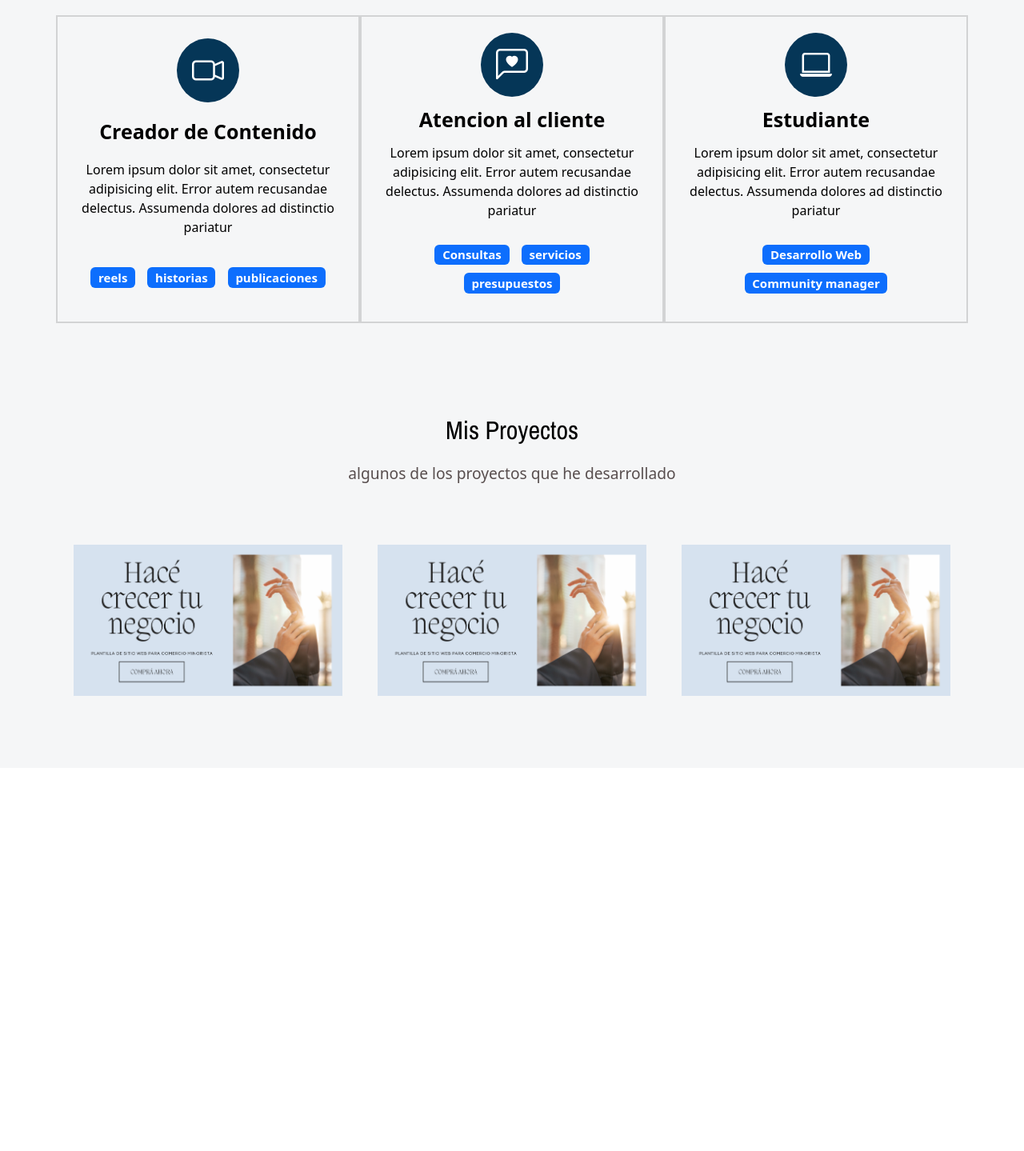
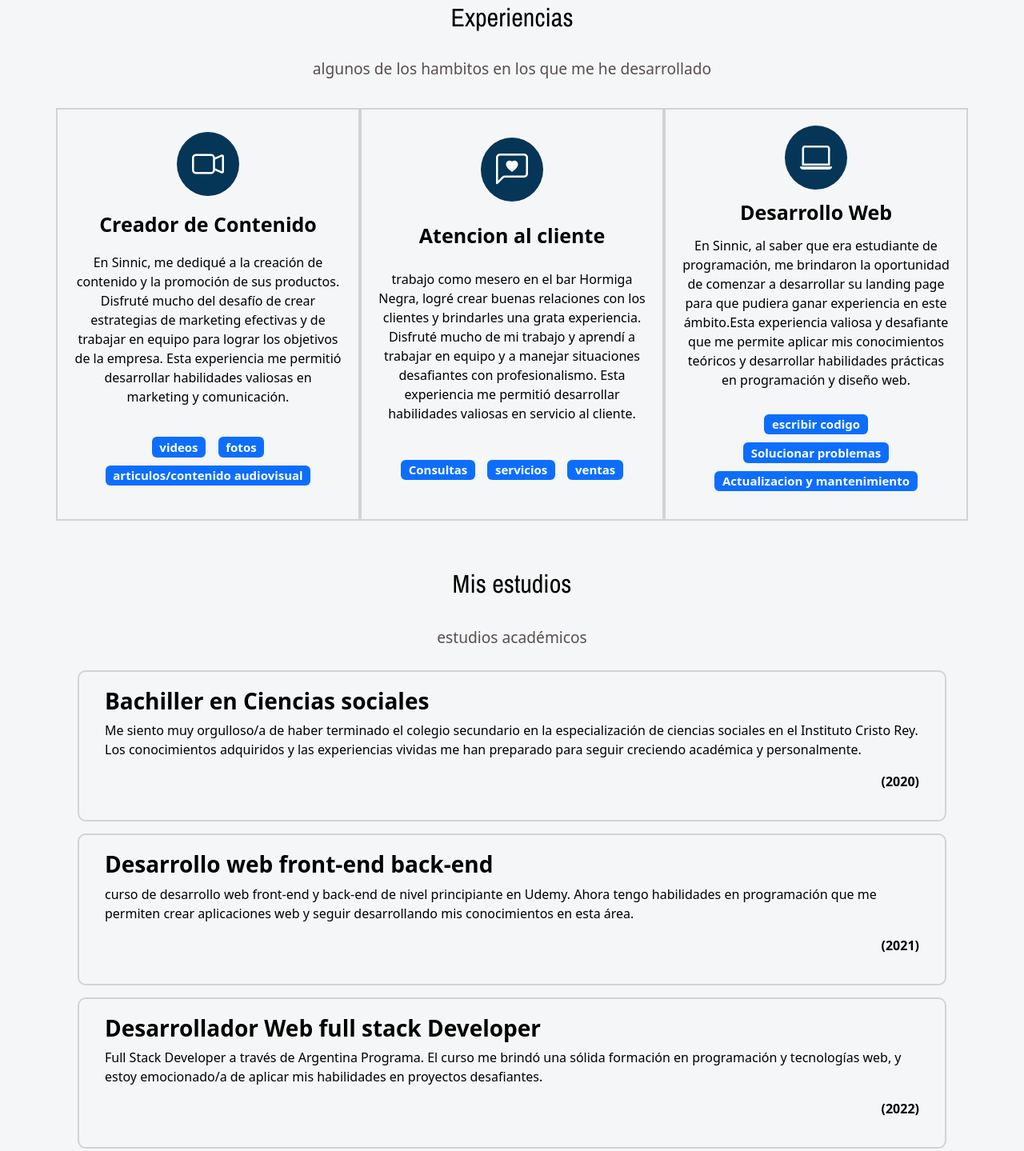
Before and after one commit to bartchutchurru/argprogramaFend, a plain HTML site: page index.html in a window 1280 px wide. Shown: the part 1100-2539 px from the top of the page at 80% size. Before the commit the page ends 2060 px from the top, so only its background shows below. Drawn offline with nearby package versions, Linux system fonts and the light colour scheme.

Commit message:
estudios

```diff
--- a/css/style.css
+++ b/css/style.css
@@ -11,17 +11,20 @@ h1 {
 }
 .seccion-titulo {
     font-size: 2rem;
-    padding: 15px 0;
+    padding-bottom: 15px;
     font-family:'Archivo Narrow', sans-serif ;
 }
 .seccion-descripcion {
     font-size: 1.2rem;
+    padding: 10px;
     color: #584e4e;
+    text-align: center;
 
 }
 
 .seccion-texto{
     font-size: 1.2rem;
+    padding: 15px  0 ;
 
 }
 .texto-negro {
@@ -41,6 +44,14 @@ h1 {
 .navbar-collapse {
     align-items: center;
     justify-content:space-between;
+}
+.navbar a {
+    font-size: 25px;
+
+}
+.navbar a {
+    font-size: 25px;
+
 }
 /* section hero*/
 .hero {
@@ -73,8 +84,8 @@ h1 {
     background-color: #f5f6f7;
 }
 .sobre-mi{
-    padding: 50px;
-    height: 400px;
+    padding: 20px;
+    height: 450px;
 
 }
 .sobre-mi .contenedor {
@@ -84,12 +95,13 @@ h1 {
 .img-perfil {
  width: 150px;
  border-radius: 50%;
- margin-top: -34%;
+ margin-top: -20%;
  border: solid black;
 
 }
 .seccion-texto {
     font-size: 1.2rem;
+
 
 }
 /*experiencia*/
@@ -97,7 +109,13 @@ h1 {
     padding: 40px 40px 60px 40px;
 
 }
+.experiencia h2 {
+    text-align: center;
+}
 
+.experiencia h2 {
+    text-align: center;
+}
 .experiencia .columna{
     padding: 20px;
     border: 2px solid #8080804d;
@@ -115,7 +133,7 @@ h1 {
 .contenedor-titulo {
     font-weight: bold;
     margin-bottom: 20px;
-    text-align: centerS;
+    text-align: center;
 }
 
 .exp-titulo {
@@ -138,6 +156,40 @@ h1 {
     padding: 10px 19px;
     border-radius: 50%;
 }
+/*estudios*/
+.estudios h3 {
+    font-size: 1,5rem;
+    font-weight: bold;
+
+}
+
+.estudios p {
+    font-size: 1,5rem;
+}
+
+.container-estudios{
+    border: 2px solid #8080804d;
+    border-radius: 10px;
+    padding: 20px;
+ transition:0.4s ease-in;
+ margin: 15px;
+}
+ .año {
+    text-align: end;
+    font-weight: bold;
+
+    }
+
+.container-estudios:hover{
+    background-color:#1b1b32;
+    border-radius: 20px;
+    color: #fff;
+    border-left: 6px solid blue;
+    border-bottom: 5px solid blue;
+
+}
+
+
 /*proyectos*/
 .proyectos-recientes {
     padding: 40px;
@@ -197,7 +249,11 @@ h1 {
 @media screen and (max-width:767px) {
     .navbar-brand {
         display: none;
+
+
     }
+
+
 
 }
 @media screen and (min-width:700px) {
@@ -205,3 +261,5 @@ h1 {
         max-width: 600px;
     }
 }
+
+/*animaciones*/
--- a/index.html
+++ b/index.html
@@ -68,54 +68,82 @@
         Desarrolador web full stack developer Jr.
       </h3>
       <p class="seccion-texto">
-        Lorem ipsum dolor sit amet consectetur adipisicing elit. Veniam voluptate odio deleniti enim corporis,
-        reiciendis cumque, quo fuga itaque recusandae labore s
+        ¡Hola y bienvenidos a mi Portafolio Web! Me llamo Bart Chutchurru, al igual que el personaje de Los Simpson. Soy un joven de 20 años que disfruta enfrentar desafíos y se adapta rápidamente a situaciones nuevas. Me encanta generar interacciones agradables con las personas y estoy emocionado de compartir más sobre mí y mi trabajo en esta página. ¡Gracias por visitar mi portafolio!
       </p>
     </div>
   </section>
 
   <section class="experiencia seccion-clara">
     <div class="contenedor-titulo">
-      <h2>Experiencias</h2>
+      <h2 class="seccion-titulo texto-negro">Experiencias</h2>
+      <h3 class="seccion-descripcion">algunos de los hambitos en los que me he desarrollado </h3>
     </div>
     <div class="container text-center">
       <div class="row">
         <div class="columna col-12 col-md-4">
           <i class="bi bi-camera-video"></i>
           <p class="exp-titulo">Creador de Contenido</p>
-          <p>Lorem ipsum dolor sit amet, consectetur adipisicing elit. Error autem recusandae delectus. Assumenda
-            dolores ad distinctio pariatur</p>
+          <p>En Sinnic, me dediqué a la creación de contenido y la promoción de sus productos. Disfruté mucho del desafío de crear estrategias de marketing efectivas y de trabajar en equipo para lograr los objetivos de la empresa. Esta experiencia me permitió desarrollar habilidades valiosas en marketing y comunicación.</p>
           <div class="badges-contenedor">
-            <span class="badge text-bg-primary">reels</span>
-            <span class="badge text-bg-primary">historias</span>
-            <span class="badge text-bg-primary">publicaciones</span>
+            <span class="badge text-bg-primary">videos</span>
+            <span class="badge text-bg-primary">fotos</span>
+            <span class="badge text-bg-primary">articulos/contenido audiovisual</span>
           </div>
         </div>
 
         <div class="columna col-12 col-md-4">
           <i class="bi bi-chat-left-heart"></i>
           <p class="exp-titulo">Atencion al cliente</p>
-          <p>Lorem ipsum dolor sit amet, consectetur adipisicing elit. Error autem recusandae delectus. Assumenda
-            dolores ad distinctio pariatur</p>
+          <p>trabajo como mesero en el bar Hormiga Negra, logré crear buenas relaciones con los clientes y brindarles una grata experiencia. Disfruté mucho de mi trabajo y aprendí a trabajar en equipo y a manejar situaciones desafiantes con profesionalismo. Esta experiencia me permitió desarrollar habilidades valiosas en servicio al cliente.</p>
           <div class="badges-contenedor">
             <span class="badge text-bg-primary">Consultas</span>
             <span class="badge text-bg-primary">servicios</span>
-            <span class="badge text-bg-primary">presupuestos</span>
+            <span class="badge text-bg-primary">ventas</span>
           </div>
         </div>
 
         <div class="columna col-12 col-md-4">
           <i class="bi bi-laptop"></i>
-          <p class="exp-titulo">Estudiante</p>
-          <p>Lorem ipsum dolor sit amet, consectetur adipisicing elit. Error autem recusandae delectus. Assumenda
-            dolores ad distinctio pariatur</p>
+          <p class="exp-titulo">Desarrollo Web</p>
+          <p>En Sinnic, al saber que era estudiante de programación, me brindaron la oportunidad de comenzar a desarrollar su landing page para que pudiera ganar experiencia en este ámbito.Esta experiencia valiosa y desafiante que me permite aplicar mis conocimientos teóricos y desarrollar habilidades prácticas en programación y diseño web.</p>
           <div class="badges-contenedor">
-            <span class="badge text-bg-primary">Desarrollo Web</span>
-            <span class="badge text-bg-primary">Community manager</span>
-
+            <span class="badge text-bg-primary">escribir codigo</span>
+            <span class="badge text-bg-primary">Solucionar problemas</span>
+            <span class="badge text-bg-primary">Actualizacion y mantenimiento</span>
           </div>
         </div>
       </div>
+    </div>
+
+  </section>
+
+  <section class=" estudios seccion-clara">
+    <div class="container">
+      <div class="seccion-clara text-center">
+        <h2 class="seccion-titulo">Mis estudios</h2>
+        <p class="seccion-descripcion">estudios académicos</p>
+      </div>
+
+      <div class="container-estudios row">
+        <h3>Bachiller en Ciencias sociales</h3>
+        <p>Me siento muy orgulloso/a de haber terminado el colegio secundario en la especialización de ciencias sociales en el Instituto Cristo Rey. Los conocimientos adquiridos y las experiencias vividas me han preparado para seguir creciendo académica y personalmente.</p>
+        <p class="año">(2020)</p>
+      </div>
+
+      <div class="container-estudios row">
+        <h3>Desarrollo web front-end back-end</h3>
+        <p>curso de desarrollo web front-end y back-end de nivel principiante en Udemy. Ahora tengo habilidades en programación que me permiten crear aplicaciones web y seguir desarrollando mis conocimientos en esta área.</p>
+        <p class="año">(2021)</p>
+
+      </div>
+
+      <div class="container-estudios row">
+        <h3>Desarrollador Web full stack Developer </h3>
+        <p>Full Stack Developer a través de Argentina Programa. El curso me brindó una sólida formación en programación y tecnologías web, y estoy emocionado/a de aplicar mis habilidades en proyectos desafiantes.</p>
+        <p class="año">(2022)</p>
+
+      </div>
+
     </div>
 
   </section>
```
Also changed, not shown: imagenes/.svg.png (added), imagenes/WhatsApp Image 2023-02-27 at 12.27.14.jpeg (added), imagenes/ftoperfil.jpeg (added), imagenes/ftoperfil.svg.jpeg (added), imagenes/hero-inferio.png (added), imagenes/hero-inferior.svg (added).
